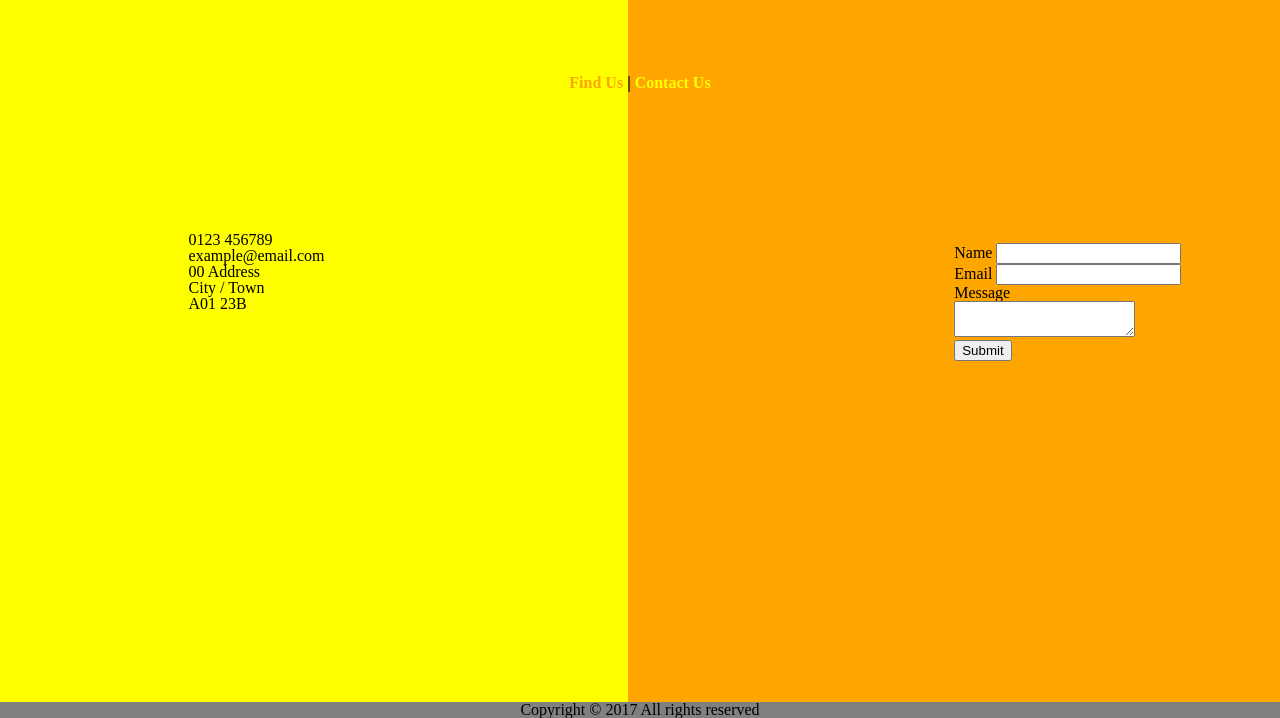
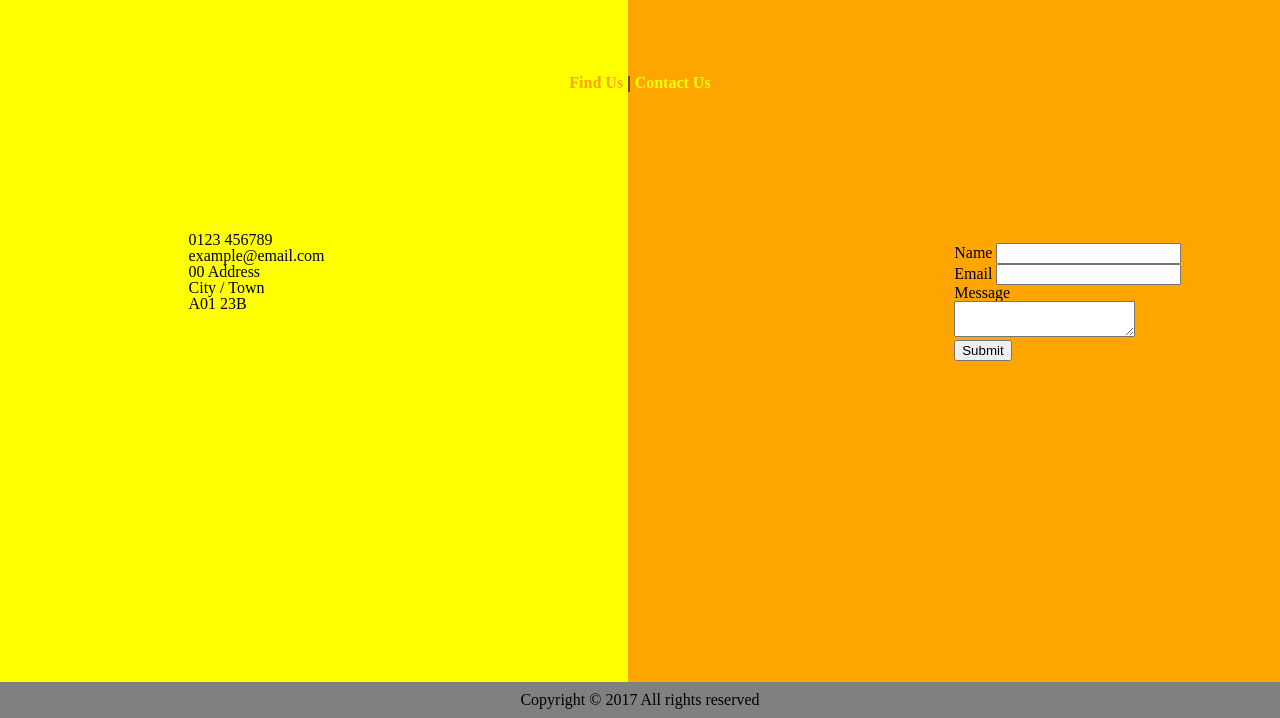
Before and after one commit to BH0/CoreFrontendProject, a plain HTML site: page contact.html in a window 1280 px wide. Shown: the part 82-800 px from the top of the page. Drawn offline with Linux system fonts and the light colour scheme.

Commit message:
Added padding to footer section

```diff
--- a/contact.html
+++ b/contact.html
@@ -61,7 +61,8 @@
         <!-- Note: Had to resort to inline styling as for some reason
         this element's external styling wasn't being applied; -->
         <section class="footer" id="footer-contact"
-        style="position:absolute;bottom:0px;background:var(--bgColor);width:100%;text-align:center;">
+        style="position:absolute;bottom:0px;background:var(--bgColor);width:100%;text-align:center;
+        padding-top:10px; padding-bottom:10px;">
                 <!-- Site Map may go here -->
                 <!-- Contact details & Social Media -->
 
```
Also changed, not shown: index.html (+3 -1 lines), services.html (+2 -1 lines).
